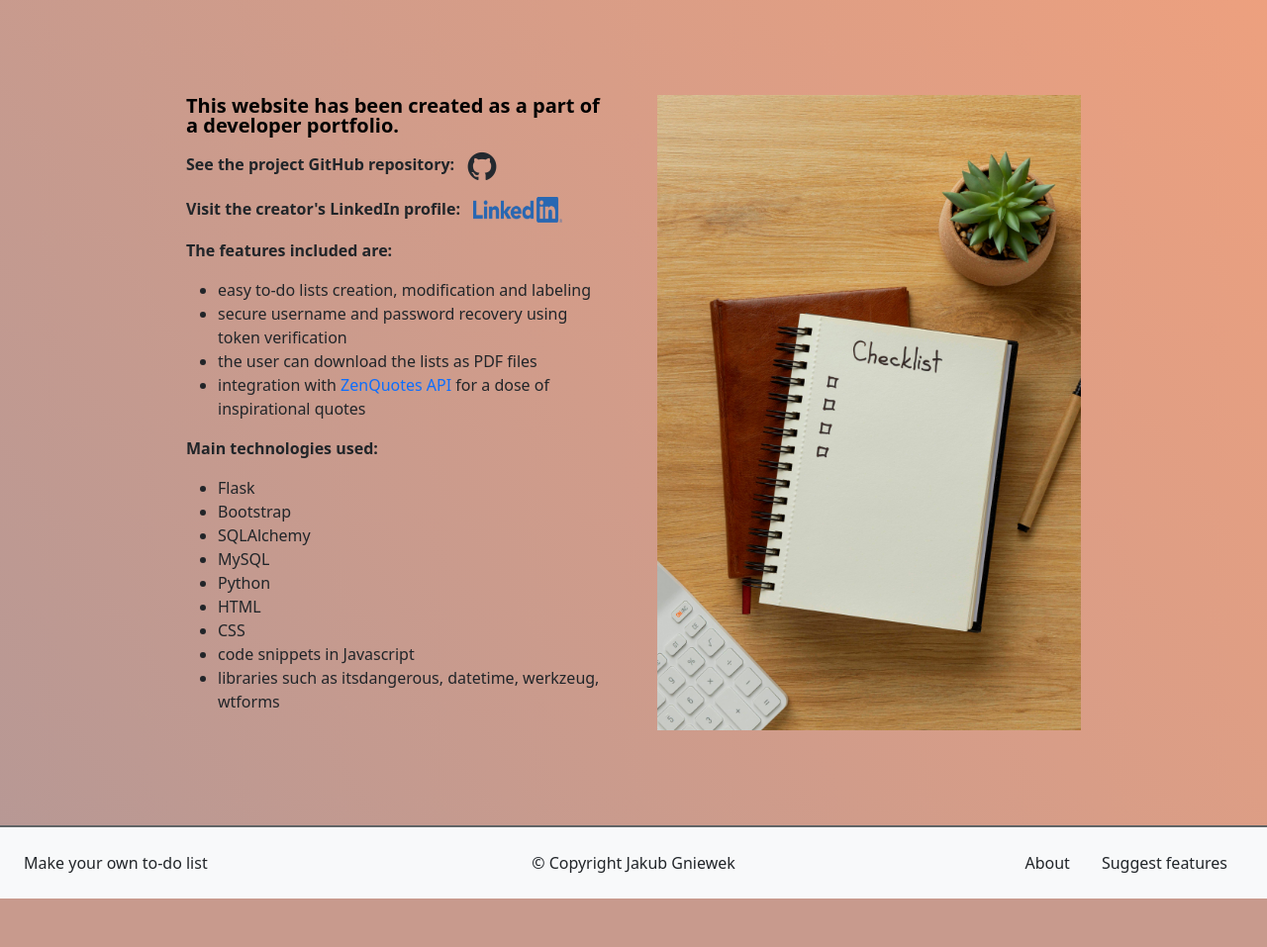
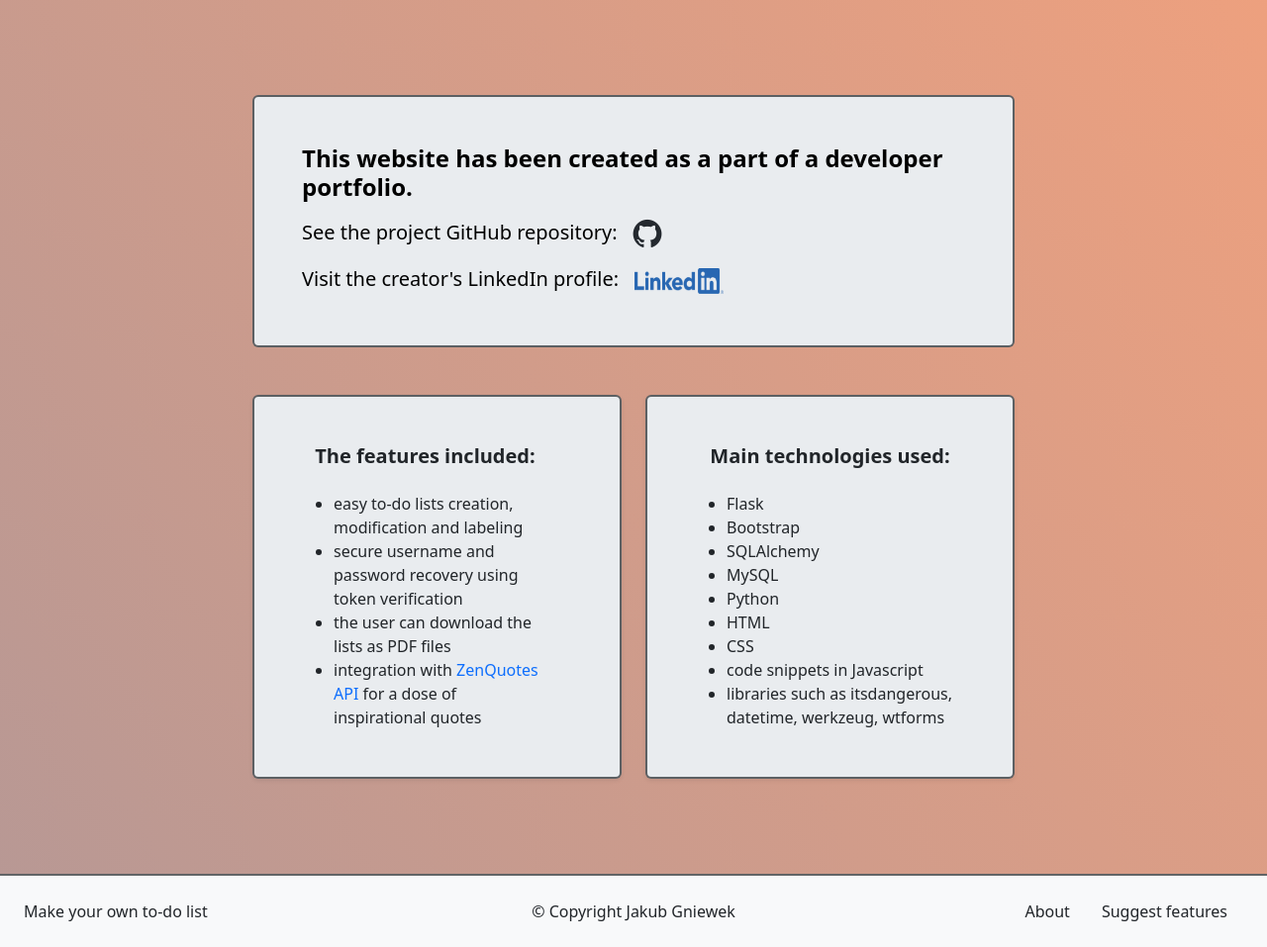
Before and after one commit to Pashinger/To-do-list, a Flask app: page /about in a window 1280 px wide. Shown: the part 64-1021 px from the top of the page at 99% size. Before the commit the page ends 972 px from the top, so only its background shows below. Run offline with Flask 3, Linux system fonts and the light colour scheme; some libraries are stand-ins or nearby versions.

Commit message:
Standardized the styling of templates, minor tweaks in appearence

```diff
--- a/main.py
+++ b/main.py
@@ -5,6 +5,7 @@ from forms import LoginForm, CreateAccountForm, ListForm, UpdatePasswordForm, Up
     SuggestFeatureForm, ToDoForm, DeleteAccountForm
 from flask_login import UserMixin, login_user, LoginManager, current_user, logout_user, login_required
 from flask_sqlalchemy import SQLAlchemy
+from sqlalchemy.exc import DatabaseError
 from flask_mail import Mail, Message
 from flask_wtf.csrf import CSRFProtect, generate_csrf
 from datetime import datetime, timedelta, UTC, date
@@ -351,8 +352,7 @@ def reset_password(token):
                             db.session.commit()
                             flash('Password updated successfully', 'success')
                             return redirect(url_for('account_login'))
-                        # TU ZMIEŃ NA KONKRETNY EXCEPTION
-                        except Exception:
+                        except DatabaseError:
                             flash('There was a problem, user profile hasn\'t been updated', 'warning')
                             return redirect(url_for('update_profile'))
                 else:
@@ -399,7 +399,7 @@ def update_username():
                 db.session.commit()
                 flash('Username updated successfully', 'success')
                 return redirect(url_for('user_account'))
-            except Exception:
+            except DatabaseError:
                 flash('There was a problem, user profile hasn\'t been updated', 'warning')
                 return render_template('update_user.html')
     return render_template('update_username.html',
@@ -427,7 +427,7 @@ def update_password():
                     db.session.commit()
                     flash('Password updated successfully', 'success')
                     return redirect(url_for('user_account'))
-                except Exception:
+                except DatabaseError:
                     flash('There was a problem, user profile hasn\'t been updated', 'warning')
                     return render_template('update_user.html')
         else:
@@ -449,8 +449,7 @@ def delete_account():
             try:
                 db.session.delete(current_user)
                 db.session.commit()
-            #     TU DODAJ KONKRETNY EXCEPTION
-            except Exception:
+            except DatabaseError:
                 flash('There was a problem, your account hasn\'t been deleted', 'warning')
                 return redirect(url_for('delete_account'))
             else:
@@ -525,3 +524,5 @@ if __name__ == '__main__':
 #       baza danych do nich, relational db
 #       pojawiajace sie przyciski delete, edit, góra, dół
 #  19. funkcje z wysyłaniem maili powinny być w nowej zakładce?
+#  20. dodaj komentarze/opisy do funkcji i klas + deklaracje typów
+#  21. sprawdź gdzie masz kolor secondary a gdzie tertiary na pc Agaty i zdecyduj się na 1
--- a/static/css/styles.css
+++ b/static/css/styles.css
@@ -35,3 +35,7 @@
     50%{background-position:100% 41%}
     100%{background-position:0% 60%}
 }
+
+[class*="border-"] {
+    --bs-border-opacity: 0.7;
+}
--- a/templates/about.html
+++ b/templates/about.html
@@ -2,32 +2,44 @@
 
 {% block content %}
 
-<div class="container p-5 px-3 px-lg-5" style="max-width: 1000px;">
-  <div class="row flex-lg-row-reverse align-items-center g-5 py-5">
-    <div class="col-10 col-sm-8 col-lg-6">
-        <img src="{{ url_for('static', filename='images/pic4.jpeg') }}" class="d-block mx-lg-auto img-fluid" alt="picture of a to-do list" width="700" height="500" loading="lazy">
-    </div>
-    <div class="col-lg-6">
-      <h5 class="fw-bold text-body-emphasis lh-1 mb-3">This website has been created as a part of a developer portfolio.</h5>
-      <p><strong>See the project GitHub repository:&nbsp;&nbsp;</strong>
+<div class="d-flex justify-content-center align-items-center mb-0 m-5 p-5">
+  <div class="col-10 p-5 rounded text-body-emphasis bg-body-secondary border border-dark border-2">
+    <h4><strong>This website has been created as a part of a developer portfolio.</strong></h4>
+    <p class="lead my-3">
+      <strong>See the project GitHub repository:&nbsp;&nbsp;</strong>
           <a href="https://github.com/Pashinger/To-do-list" target="_blank">
             <img src="{{ url_for('static', filename='images/github-mark.png') }}" alt="Project GitHub repository" width="30" height="30">
           </a>
     </p>
-      <p><strong>Visit the creator's LinkedIn profile:&nbsp;&nbsp;</strong>
+    <p class="lead mt-3 mb-1"><strong>Visit the creator's LinkedIn profile:&nbsp;&nbsp;</strong>
         <a href="https://www.linkedin.com/in/jakub-gniewek-375a021a0/" target="_blank">
           <img src="{{ url_for('static', filename='images/LI-Logo.png') }}" alt="LinkedIn" width="90" height="26">
         </a>
     </p>
-        <p><strong>The features included are:</strong></p>
-        <ul>
+  </div>
+</div>
+
+<div class="d-flex justify-content-center align-items-center align-items-stretch mt-0 pt-0 mb-4 pb-5 mx-5 px-5 row">
+  <div class="col-5 pe-4 d-flex">
+    <div class="row flex-grow-1 bg-body-secondary border border-dark border-2 rounded overflow-hidden flex-md-row mb-4 shadow-sm h-md-250 position-relative">
+      <div class="col p-5 d-flex flex-column position-static align-items-center">
+        <h5 class="pb-3"><strong>The features included:</strong></h5>
+          <ul class="card-text mb-auto">
             <li>easy to-do lists creation, modification and labeling</li>
             <li>secure username and password recovery using token verification</li>
             <li>the user can download the lists as PDF files</li>
             <li>integration with <a href="https://zenquotes.io/" class="text-decoration-none" target="_blank">ZenQuotes API</a> for a dose of inspirational quotes</li>
           </ul>
-        <p><strong>Main technologies used:</strong></p>
-        <ul>
+      </div>
+      <div class="col-auto d-none d-lg-block">
+      </div>
+    </div>
+  </div>
+  <div class="col-5 ps-4 d-flex">
+    <div class="row flex-grow-1 bg-body-secondary border border-dark border-2 rounded overflow-hidden flex-md-row mb-4 shadow-sm h-md-250 position-relative">
+      <div class="col p-5 d-flex flex-column position-static align-items-center">
+        <h5 class="pb-3"><strong>Main technologies used:</strong></h5>
+          <ul class="card-text mb-auto">
             <li>Flask</li>
             <li>Bootstrap</li>
             <li>SQLAlchemy</li>
@@ -41,5 +53,7 @@
       </div>
     </div>
   </div>
+</div>
+
 
 {% endblock %}
--- a/templates/footer.html
+++ b/templates/footer.html
@@ -1,4 +1,4 @@
-<footer class="d-flex flex-wrap justify-content-between align-items-center bg-light py-3 border-dark border-2 border-top mt-auto" style="--bs-border-opacity: .7;">
+<footer class="d-flex flex-wrap justify-content-between align-items-center bg-light py-3 border-dark border-2 border-top mt-auto">
   <p class="col-md-4 mb-0 ps-4">Make your own to-do list</p>
   <p class="col-md-4 mb-0 text-center">© Copyright Jakub Gniewek</p>
   <ul class="nav col-md-4 pe-3 justify-content-end">
--- a/templates/motivational_quotes.html
+++ b/templates/motivational_quotes.html
@@ -3,7 +3,7 @@
 {% block content %}
 
 <div class="d-flex justify-content-center align-items-center m-5 p-5">
-    <div class="card border-dark border-2 p-5 text-center bg-body-tertiary rounded-3 col-8" style="--bs-border-opacity: .7;">
+    <div class="card border-dark border-2 p-5 text-center bg-body-tertiary rounded-3 col-8">
       <div class="card-body">
           <h2 class="text-body-emphasis">
             <strong><i>"{{ quote }}"</i></strong>
--- a/templates/navbar.html
+++ b/templates/navbar.html
@@ -1,4 +1,4 @@
-<nav class="navbar navbar-expand-lg navbar-light bg-light border-dark border-2 border-bottom border-body" style="--bs-border-opacity: .7;">
+<nav class="navbar navbar-expand-lg navbar-light bg-light border-dark border-2 border-bottom border-body">
   <a class="navbar-brand py-2 ps-4" href="{{ url_for('home') }}">
     <svg xmlns="http://www.w3.org/2000/svg" width="1em" height="1em" fill="currentColor" class="bi bi-house-door" viewBox="0 0 16 16">
       <path d="M8.354 1.146a.5.5 0 0 0-.708 0l-6 6A.5.5 0 0 0 1.5 7.5v7a.5.5 0 0 0 .5.5h4.5a.5.5 0 0 0 .5-.5v-4h2v4a.5.5 0 0 0 .5.5H14a.5.5 0 0 0 .5-.5v-7a.5.5 0 0 0-.146-.354L13 5.793V2.5a.5.5 0 0 0-.5-.5h-1a.5.5 0 0 0-.5.5v1.293zM2.5 14V7.707l5.5-5.5 5.5 5.5V14H10v-4a.5.5 0 0 0-.5-.5h-3a.5.5 0 0 0-.5.5v4z"/>
--- a/templates/suggest_features.html
+++ b/templates/suggest_features.html
@@ -2,7 +2,7 @@
 
 {% block content %}
 
-<div class="container px-3 px-lg-5" style="max-width: 1200px;">
+<div class="container px-3 px-lg-5 col-11">
   <div class="px-4 py-5 my-5 text-center">
     <div class="row align-items-center">
         <div class="col-lg-7 text-center text-lg-start">
@@ -12,7 +12,7 @@
           </p>
         </div>
         <div class="col-md-10 mx-auto col-lg-5">
-          <form method="POST" class="p-4 p-md-5 border rounded-3 bg-body-tertiary">
+          <form method="POST" class="p-4 p-md-5 border border-dark border-2 rounded-3 bg-body-tertiary">
             {{ form.hidden_tag() }}
             <div class="form-floating mb-3">
               {{ form.provide_email(class="form-control", id="floatingInput", placeholder="name@example.com") }}
--- a/templates/update_user.html
+++ b/templates/update_user.html
@@ -5,9 +5,9 @@
 
 <div class="d-flex justify-content-center align-items-center m-5 p-5">
 
-<div class="card border-dark border-2 bg-body-tertiary rounded-3 p-5 py-5 col-8" style="--bs-border-opacity: .7;" id="icon-grid">
-    <h2 class="pb-2 border-bottom">Update your profile</h2>
-    <div class="row row-cols-1 row-cols-sm-2 row-cols-md-3 row-cols-lg-4 g-4 py-5 justify-content-between">
+<div class="card border-dark border-2 bg-body-tertiary rounded-3 p-5 py-5 col-8" id="icon-grid">
+    <h2 class="pb-2 text-center">Update your profile</h2>
+    <div class="row row-cols-1 row-cols-sm-2 row-cols-md-3 row-cols-lg-4 g-4 pt-5 pb-1 justify-content-between">
       <div class="col d-flex align-items-start">
         <svg xmlns="http://www.w3.org/2000/svg" width="2.5em" height="2.5em" fill="currentColor" class="bi bi-person" viewBox="0 0 16 16">
           <path d="M8 8a3 3 0 1 0 0-6 3 3 0 0 0 0 6m2-3a2 2 0 1 1-4 0 2 2 0 0 1 4 0m4 8c0 1-1 1-1 1H3s-1 0-1-1 1-4 6-4 6 3 6 4m-1-.004c-.001-.246-.154-.986-.832-1.664C11.516 10.68 10.289 10 8 10s-3.516.68-4.168 1.332c-.678.678-.83 1.418-.832 1.664z"/>
--- a/templates/user.html
+++ b/templates/user.html
@@ -30,9 +30,9 @@
 </div>
 {% else %}
 <div class="d-flex justify-content-center align-items-center m-5 p-5">
-  <div class="card border-dark border-2 pt-5 px-5 pb-4 text-center bg-body-tertiary rounded-3 col-8" style="--bs-border-opacity: .7;">
+  <div class="card border-dark border-2 pt-5 px-5 pb-4 text-center bg-body-tertiary rounded-3 col-8">
       <div class="card-body">
-          <h2><strong>You haven't saved a list yet.</strong></h2>
+          <h2><strong>You haven't saved a list yet!</strong></h2>
           <h2><strong>Make a new one:</strong></h2>
           <br>
           <a href="{{ url_for('home') }}" class="text-dark">
```
Also changed, not shown: templates/400.html (+11 -8 lines), templates/404.html (+11 -8 lines), templates/500.html (+11 -8 lines). Lines whose indentation alone changed are shown as unchanged.
